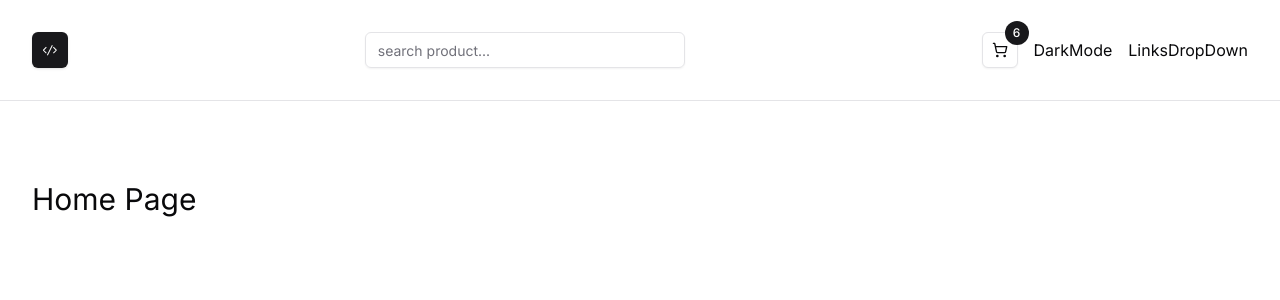
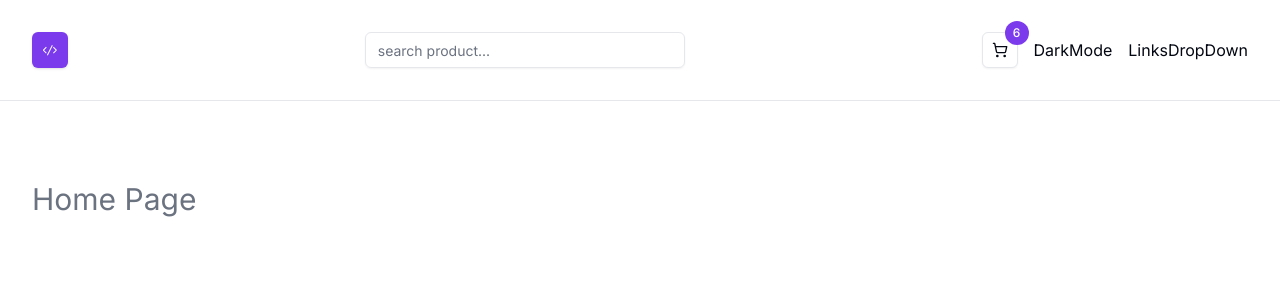
Before and after one commit to thatsehannah/nextjs-storefront, a Next.js app: page / in a window 1280 px wide. Shown: the top 300 px of the page. Built offline with nearby package versions, Linux system fonts and the light colour scheme.

Commit message:
establishing a theme from shadcn

```diff
--- a/app/globals.css
+++ b/app/globals.css
@@ -1,61 +1,64 @@
 @tailwind base;
 @tailwind components;
 @tailwind utilities;
+
 @layer base {
   :root {
     --background: 0 0% 100%;
-    --foreground: 240 10% 3.9%;
+    --foreground: 224 71.4% 4.1%;
     --card: 0 0% 100%;
-    --card-foreground: 240 10% 3.9%;
+    --card-foreground: 224 71.4% 4.1%;
     --popover: 0 0% 100%;
-    --popover-foreground: 240 10% 3.9%;
-    --primary: 240 5.9% 10%;
-    --primary-foreground: 0 0% 98%;
-    --secondary: 240 4.8% 95.9%;
-    --secondary-foreground: 240 5.9% 10%;
-    --muted: 240 4.8% 95.9%;
-    --muted-foreground: 240 3.8% 46.1%;
-    --accent: 240 4.8% 95.9%;
-    --accent-foreground: 240 5.9% 10%;
+    --popover-foreground: 224 71.4% 4.1%;
+    --primary: 262.1 83.3% 57.8%;
+    --primary-foreground: 210 20% 98%;
+    --secondary: 220 14.3% 95.9%;
+    --secondary-foreground: 220.9 39.3% 11%;
+    --muted: 220 14.3% 95.9%;
+    --muted-foreground: 220 8.9% 46.1%;
+    --accent: 220 14.3% 95.9%;
+    --accent-foreground: 220.9 39.3% 11%;
     --destructive: 0 84.2% 60.2%;
-    --destructive-foreground: 0 0% 98%;
-    --border: 240 5.9% 90%;
-    --input: 240 5.9% 90%;
-    --ring: 240 10% 3.9%;
+    --destructive-foreground: 210 20% 98%;
+    --border: 220 13% 91%;
+    --input: 220 13% 91%;
+    --ring: 262.1 83.3% 57.8%;
+    --radius: 0.5rem;
     --chart-1: 12 76% 61%;
     --chart-2: 173 58% 39%;
     --chart-3: 197 37% 24%;
     --chart-4: 43 74% 66%;
     --chart-5: 27 87% 67%;
-    --radius: 0.5rem
   }
+
   .dark {
-    --background: 240 10% 3.9%;
-    --foreground: 0 0% 98%;
-    --card: 240 10% 3.9%;
-    --card-foreground: 0 0% 98%;
-    --popover: 240 10% 3.9%;
-    --popover-foreground: 0 0% 98%;
-    --primary: 0 0% 98%;
-    --primary-foreground: 240 5.9% 10%;
-    --secondary: 240 3.7% 15.9%;
-    --secondary-foreground: 0 0% 98%;
-    --muted: 240 3.7% 15.9%;
-    --muted-foreground: 240 5% 64.9%;
-    --accent: 240 3.7% 15.9%;
-    --accent-foreground: 0 0% 98%;
+    --background: 224 71.4% 4.1%;
+    --foreground: 210 20% 98%;
+    --card: 224 71.4% 4.1%;
+    --card-foreground: 210 20% 98%;
+    --popover: 224 71.4% 4.1%;
+    --popover-foreground: 210 20% 98%;
+    --primary: 263.4 70% 50.4%;
+    --primary-foreground: 210 20% 98%;
+    --secondary: 215 27.9% 16.9%;
+    --secondary-foreground: 210 20% 98%;
+    --muted: 215 27.9% 16.9%;
+    --muted-foreground: 217.9 10.6% 64.9%;
+    --accent: 215 27.9% 16.9%;
+    --accent-foreground: 210 20% 98%;
     --destructive: 0 62.8% 30.6%;
-    --destructive-foreground: 0 0% 98%;
-    --border: 240 3.7% 15.9%;
-    --input: 240 3.7% 15.9%;
-    --ring: 240 4.9% 83.9%;
+    --destructive-foreground: 210 20% 98%;
+    --border: 215 27.9% 16.9%;
+    --input: 215 27.9% 16.9%;
+    --ring: 263.4 70% 50.4%;
     --chart-1: 220 70% 50%;
     --chart-2: 160 60% 45%;
     --chart-3: 30 80% 55%;
     --chart-4: 280 65% 60%;
-    --chart-5: 340 75% 55%
+    --chart-5: 340 75% 55%;
   }
 }
+
 @layer base {
   * {
     @apply border-border;
--- a/app/page.tsx
+++ b/app/page.tsx
@@ -3,7 +3,7 @@
 const HomePage = () => {
   return (
     <div>
-      <h1 className='text-3xl'>Home Page</h1>
+      <h1 className='text-3xl text-muted-foreground'>Home Page</h1>
     </div>
   );
 };
```
